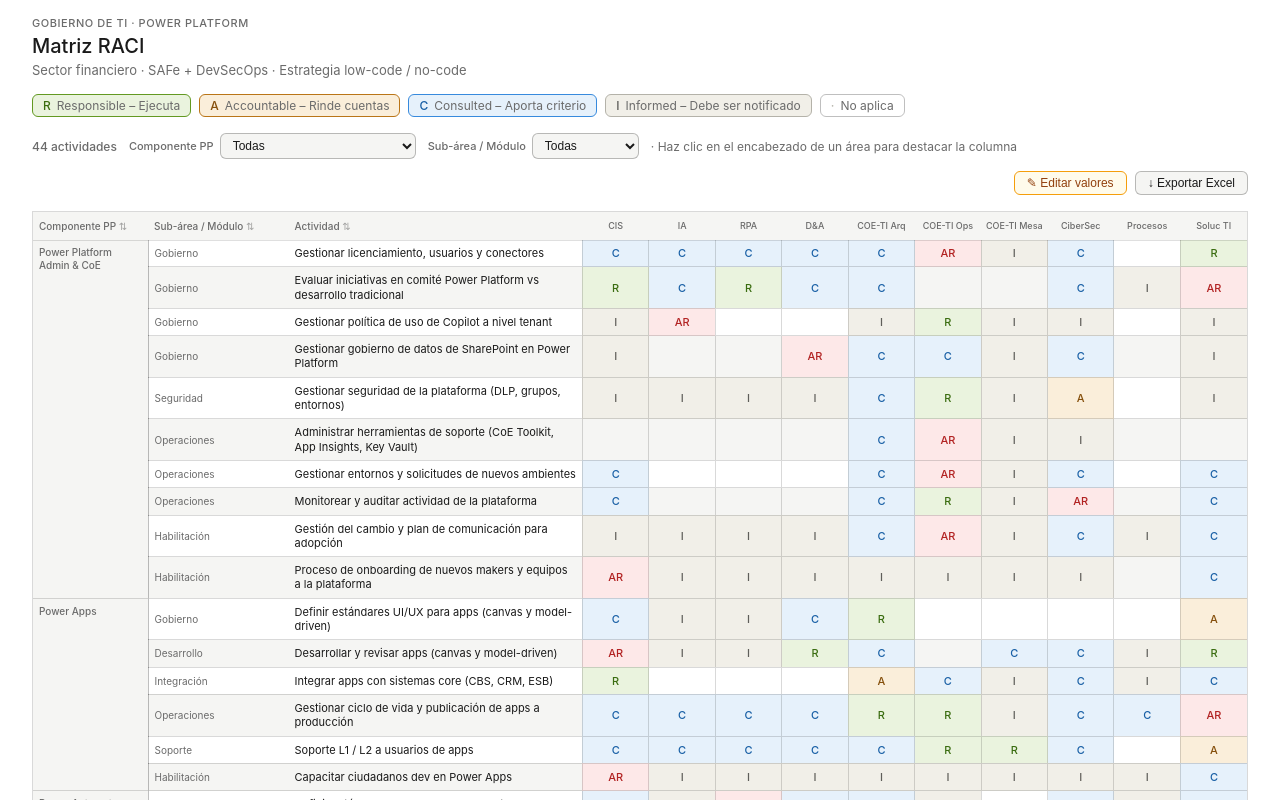
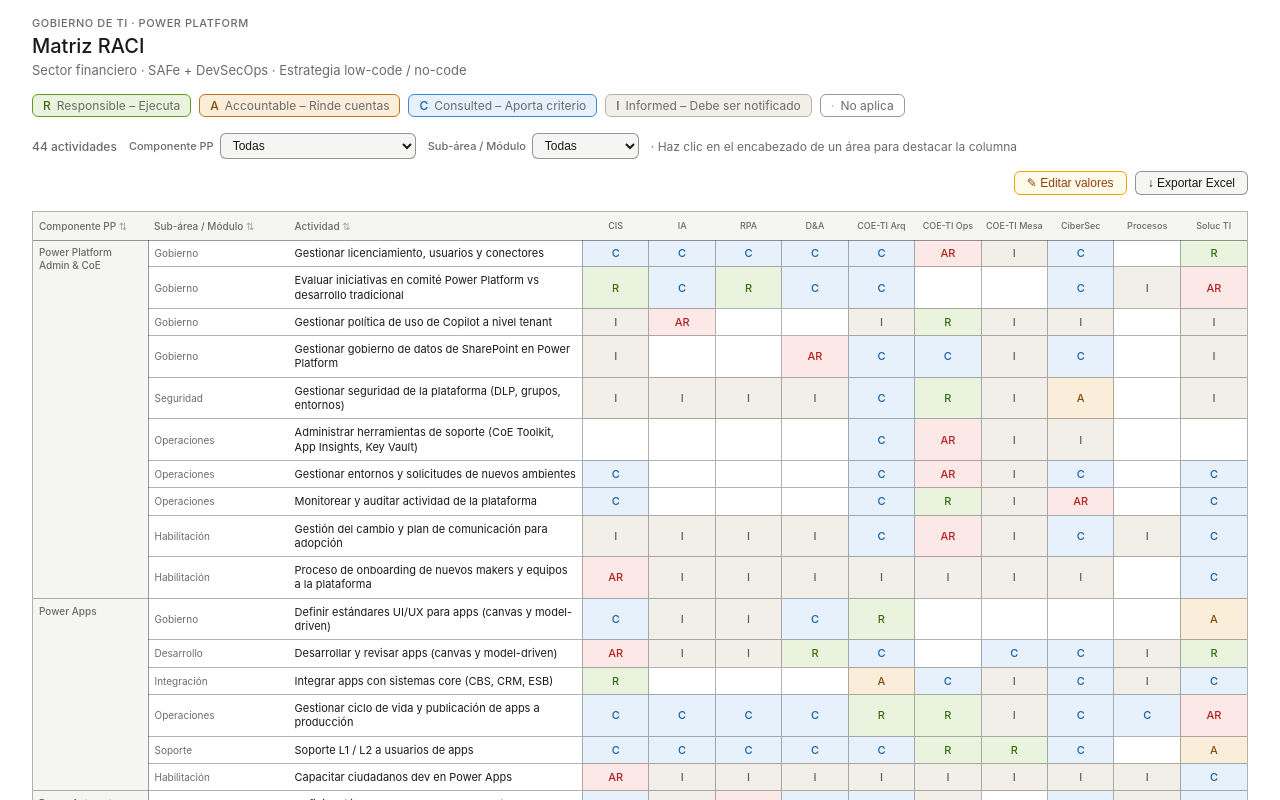
Before and after one commit to elmartillodebola/raci-power-platform, a React (Create React App) app: page / in a window 1280 px wide. Shown: the top 800 px of the page. Built offline with nearby package versions, Linux system fonts and the light colour scheme.

Commit message:
refactor: remover bg de filas pares

```diff
--- a/src/RACIDetallada.js
+++ b/src/RACIDetallada.js
@@ -294,7 +294,7 @@
             {AREAS.map(a => <col key={a.id} style={{ width: 52 }} />)}
           </colgroup>
           <thead>
-            <tr style={{ background: "var(--color-background-secondary)", boxShadow: "0 0.5px var(--color-border-secondary)", position: "sticky", top: 0, zIndex: 2 }}>
+            <tr style={{ background: "var(--color-background-secondary)", boxShadow: "0 1px var(--color-border-secondary)", position: "sticky", top: 0, zIndex: 2 }}>
               <th onClick={() => handleSort("cat")} style={{ padding: "8px 6px", textAlign: "left", fontWeight: 500, fontSize: 10, ...sortHeaderStyle("cat") }}>
                 Componente PP<span style={{ opacity: 0.6 }}>{sortIcon("cat")}</span>
               </th>
@@ -338,7 +338,7 @@
                   rows.map((r, i) => (
                     <tr key={r.actividad} style={{
                       borderBottom: "0.5px solid var(--color-border-tertiary)",
-                      background: i % 2 === 0 ? "transparent" : "var(--color-background-secondary)",
+                      background: "transparent",
                     }}>
                       {i === 0 ? (
                         <td rowSpan={rows.length} style={{
--- a/src/index.css
+++ b/src/index.css
@@ -6,8 +6,8 @@
   --color-background-secondary: #f5f5f3;
   --color-background-info: #e6f1fb;
   --color-text-info: #185fa5;
-  --color-border-tertiary: rgba(0,0,0,0.15);
-  --color-border-secondary: rgba(0,0,0,0.25);
+  --color-border-tertiary: rgba(0,0,0,0.3);
+  --color-border-secondary: rgba(0,0,0,0.4);
   --border-radius-md: 8px;
   --border-radius-lg: 12px;
   --color-highlight: #F59E0B;
```
